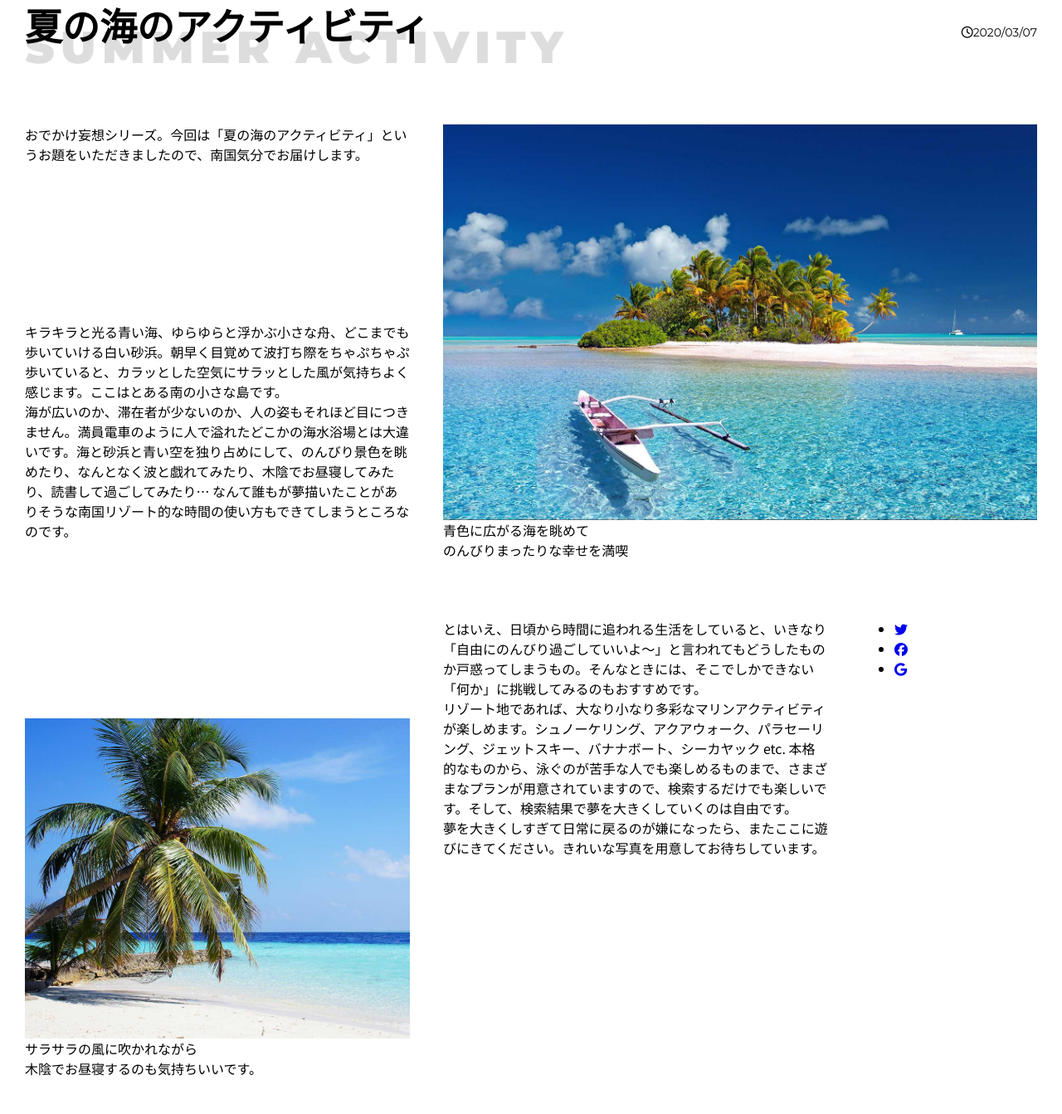
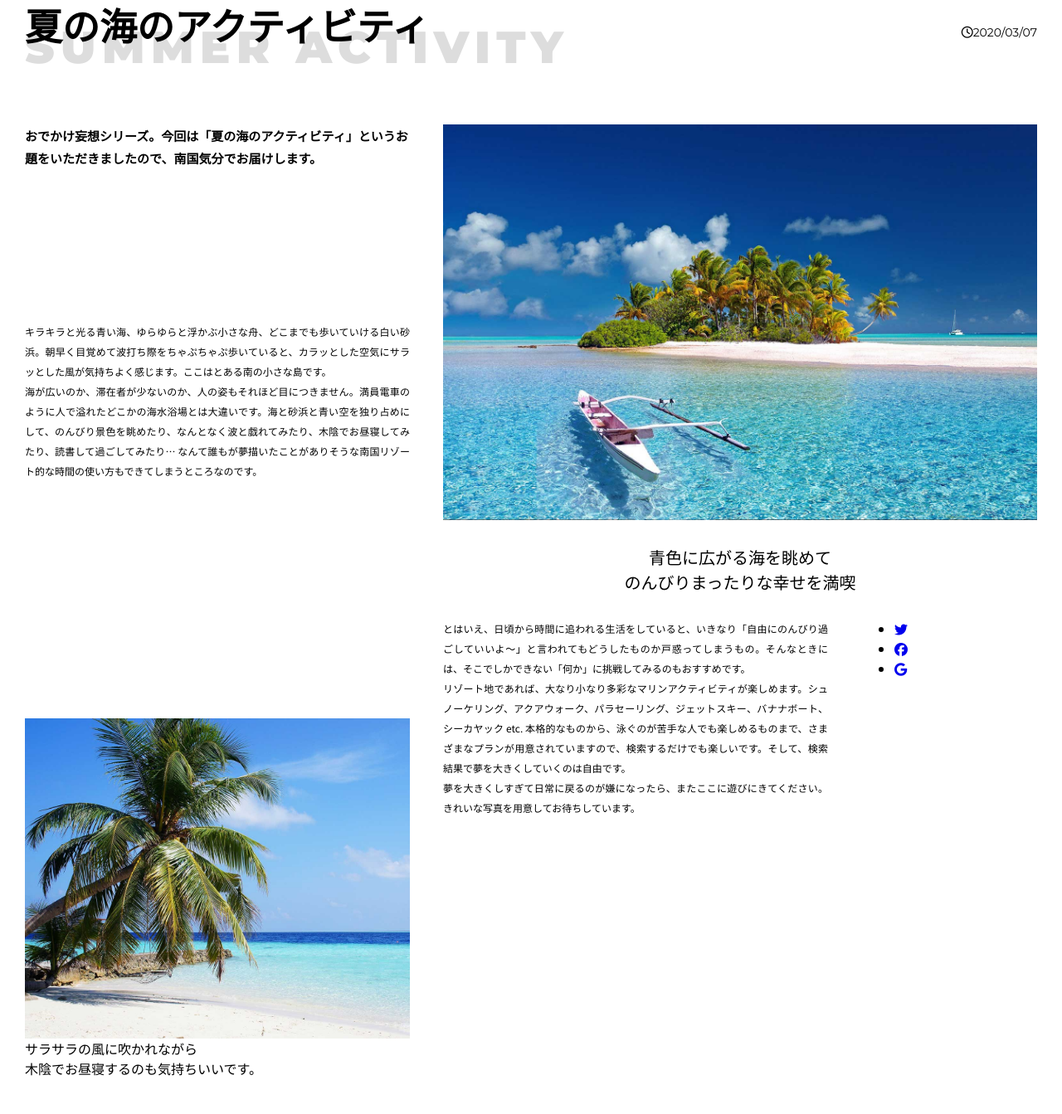
Before and after one commit to furukawakimikazu/magLayout, a plain HTML site: page index.html in a window 1280 px wide. Shown: the part 89-1432 px from the top of the page at 83% size. Drawn offline with Linux system fonts and the light colour scheme.

Commit message:
テキスト部品を整える

```diff
--- a/style.css
+++ b/style.css
@@ -65,12 +65,20 @@ body {
 .post-lead {
   grid-column: 1 / 3;
   grid-row: 3 / 5;
+  font-size: 0.9375em;
+  font-weight: 700;
+  line-height: 1.8;
 }
 
 /* 文章01 */
 .post-text01 {
   grid-column: 1 / 3;
   grid-row: 5 / 9;
+  font-size: 0.75em;
+  font-weight: 200;
+  line-height: 2;
+  text-align: justify;
+  text-justify: inter-ideograph;
 }
 
 /* 画像01 */
@@ -82,13 +90,22 @@ body {
 /* キャッチコピー */
 .post-catch {
   grid-column: 3 / 6;
-  grid-row: 7;
+  grid-row: 7;justify-self: center;
+  align-self: center;
+  font-size: 1.25em;
+  line-height: 1.5;
+  text-align: center;
 }
 
 /* 文章02 */
 .post-text02 {
   grid-column: 3 / 5;
   grid-row: 8 / 13;
+  font-size: 0.75em;
+  font-weight: 200;
+  line-height: 2;
+  text-align: justify;
+  text-justify: inter-ideograph;
 }
 
 /* 画像02 */
```
